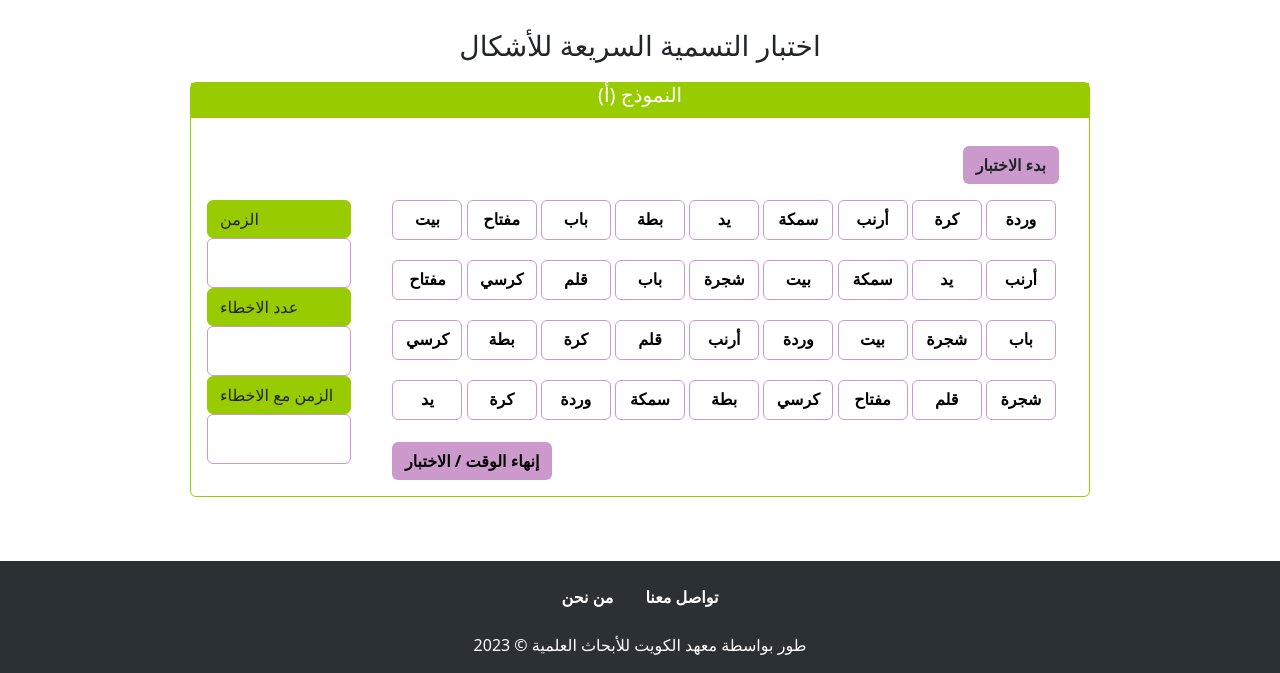
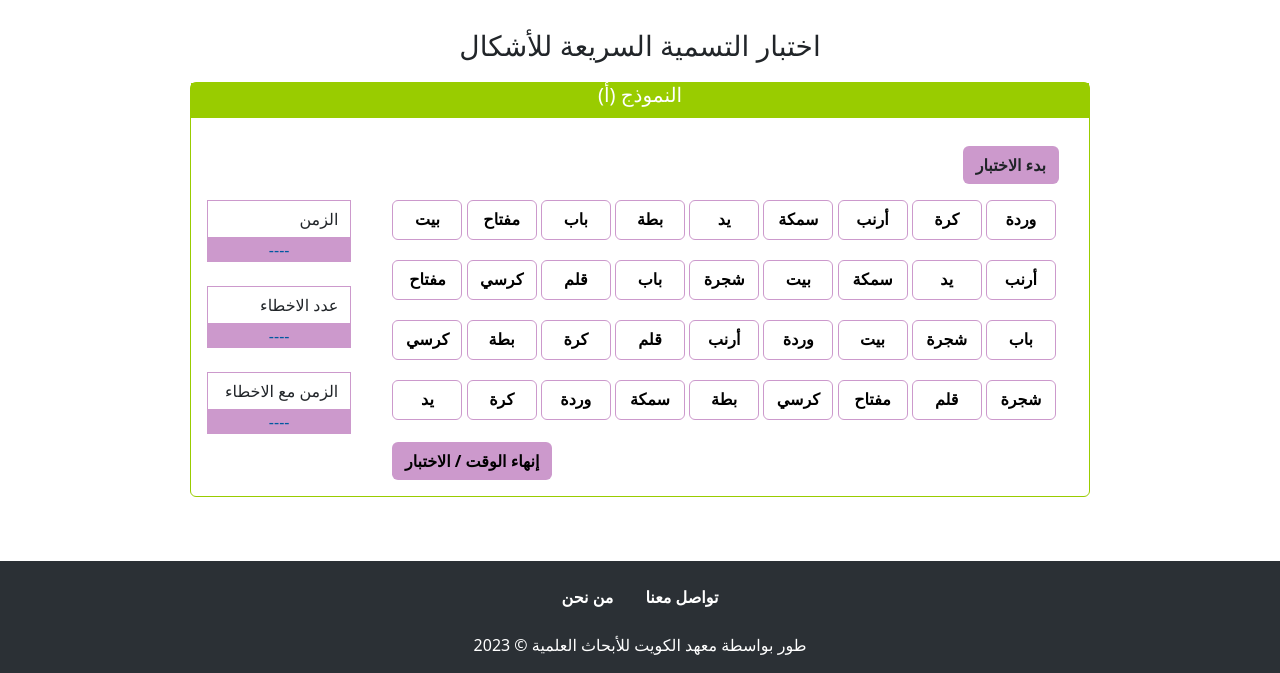
Before and after one commit to KISRDevelopment/SD022C, a Django app: page /primary/rpdNamingObjTst/ in a window 1280 px wide. Shown: the part 288-961 px from the top of the page. Run offline with Django 4.2, Linux system fonts and the light colour scheme; the visitor is signed in with stand-in values (Sample User, id 1).

Commit message:
answers box colors changed

```diff
--- a/SD022C/primary/templates/primary/rpdNamingObjTst.html
+++ b/SD022C/primary/templates/primary/rpdNamingObjTst.html
@@ -105,12 +105,15 @@
             </form>
             <!-- <label id="minutes">00</label>:<label id="seconds">00</label> -->
             <div class="col-2 d-grid mx-auto" >
-                <span class="input-group-text" style="border-color:#99CC00; background-color: #99CC00;">الزمن</span>
-                <input id="time" type="text" class="form-control" aria-label="Server" style="border-color: #CC99CC; background-color: white;  padding-top: 12px; padding-bottom: 12px;"></input>
-                <span class="input-group-text" style="border-color:#99CC00; background-color: #99CC00;"> عدد الاخطاء</span>
-                <input id="mistakes" type="text" class="form-control" aria-label="Server" style="border-color: #CC99CC; background-color: white;  padding-top: 12px; padding-bottom: 12px;"></input>
-                <span class="input-group-text" style="border-color:#99CC00; background-color: #99CC00;">الزمن مع الاخطاء </span>
-                <input id="tMistakes" type="text" class="form-control" aria-label="Server" style="border-color: #CC99CC; background-color: white;  padding-top: 12px; padding-bottom: 12px;"></input>
+                <span class="input-group-text" style="border-color:#CC99CC; background-color: white; border-radius: 0%; direction: rtl;">الزمن</span>
+                <label style="border-color:#CC99CC; background-color: #CC99CC;border-radius: 0%;">----</label>
+                <br>
+                <span class="input-group-text" style="border-color:#CC99CC; background-color: white;border-radius: 0%; direction: rtl;"> عدد الاخطاء</span>
+                <label style="border-color:#CC99CC; background-color: #CC99CC;border-radius: 0%;">----</label>
+                <br>
+                <span class="input-group-text" style="border-color:#CC99CC; background-color: white;border-radius: 0%; direction: rtl;">الزمن مع الاخطاء </span>
+                <label style="border-color:#CC99CC; background-color: #CC99CC;border-radius: 0%;">----</label>
+
             </div>
         </div>
 
```
Also changed, not shown: SD022C/primary/migrations/0002_examiner_stage.py (added).
